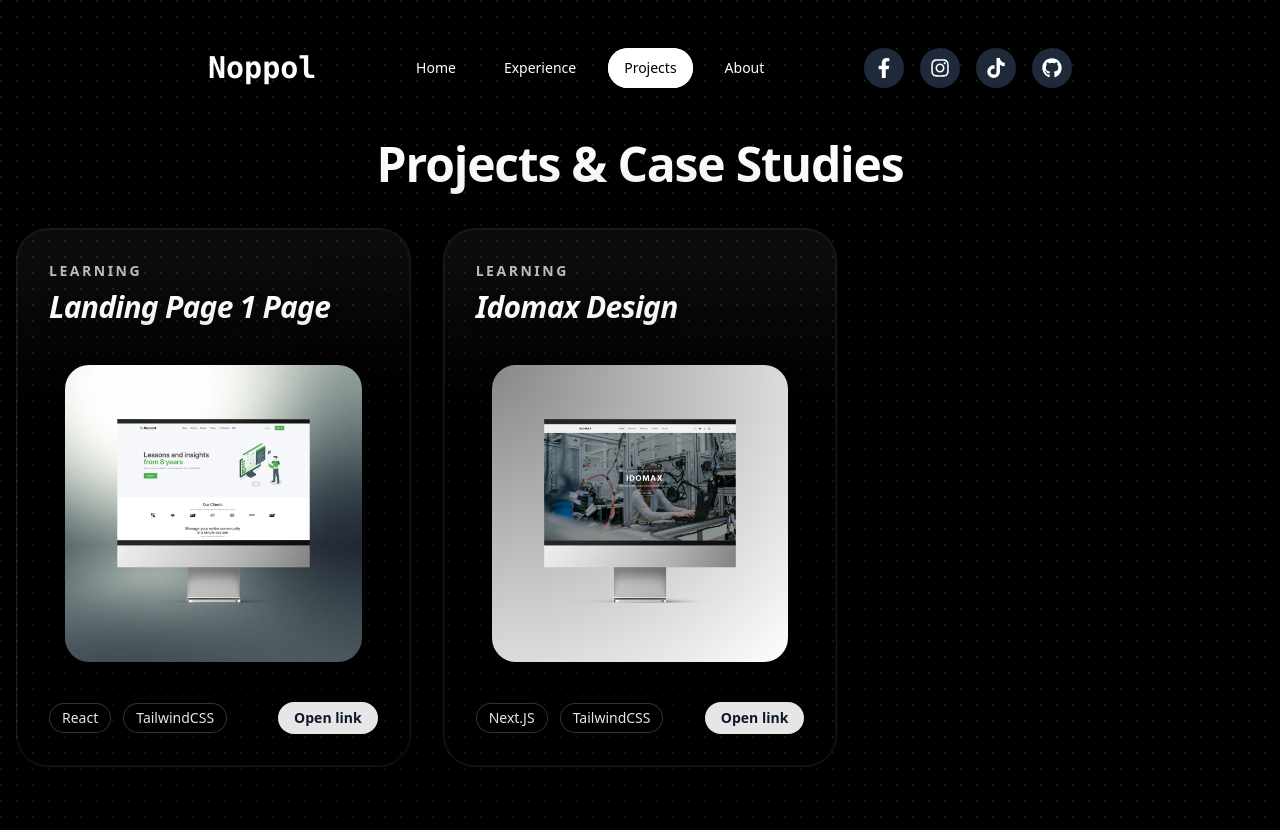
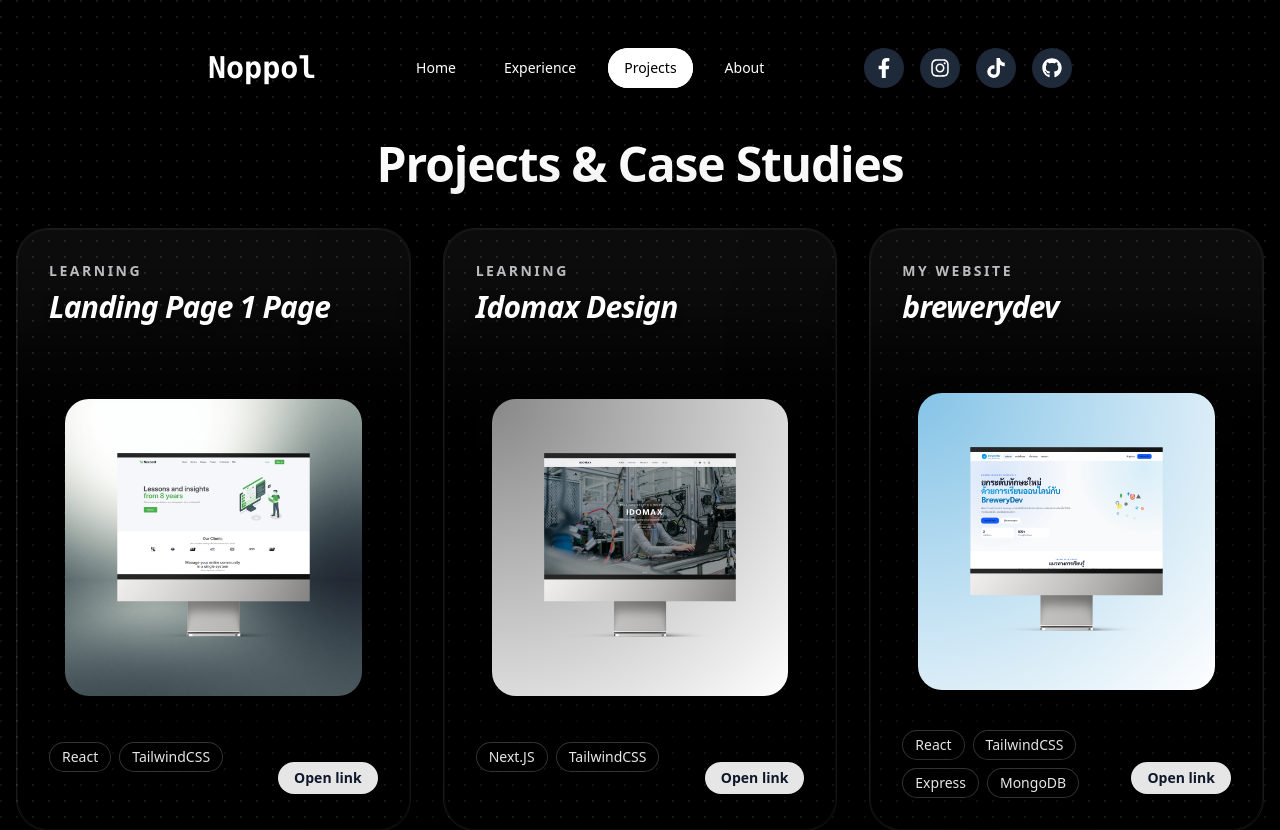
Before and after one commit to BeerMCMXCIX/portfolio.dev, a React (Vite) app: page /projects in a window 1280 px wide. Shown: the top 830 px of the page. Built offline with nearby package versions, Linux system fonts and the light colour scheme.

Commit message:
เพิ่มโปรเจคและแก้ไข ProjectCard

```diff
--- a/src/containers/projects/ProjectCard.jsx
+++ b/src/containers/projects/ProjectCard.jsx
@@ -1,5 +1,6 @@
 import ReactTailwind from "../../assets/img/react-tailwindcss.png";
 import idomax from "../../assets/img/idomax-design.png"
+import brewerydev from "../../assets/img/brewerydev-web.png"
 
 const projects = [
   {
@@ -18,6 +19,14 @@ const projects = [
     gradient: "from-black-900 via-black-900/90 to-black-800/80", //from-สีเริ่มตั้น via-สีกลาง to-สีปลายทาง bg-gradient-to-r from-gray-700 via-gray-900 to-black
     url: "https://idomax-design.vercel.app/",
   },
+  {
+    category: "My website",
+    title: "brewerydev",
+    image: brewerydev,
+    techs: ["React", "TailwindCSS","Express","MongoDB"],
+    gradient: "from-black-900 via-black-900/90 to-black-800/80", //from-สีเริ่มตั้น via-สีกลาง to-สีปลายทาง bg-gradient-to-r from-gray-700 via-gray-900 to-black
+    url: "https://brewerydev.vercel.app/",
+  },
 ];
 
 // pill แสดง tech ด้านล่างการ์ด
@@ -34,9 +43,9 @@ function ProjectCard({ project }) {
   return (
     <article
       className={[
-        "relative flex h-full flex-col justify-between overflow-hidden",
+        "relative flex h-full flex-col overflow-hidden",
         "rounded-[32px] border border-white/10",
-        "bg-gradient-to-b", //การใช้ gradient-to- (b ไล่สีจาก บนลงล่าง) (r ซ้ายไปขวา) (l ขวาไปซ้าย) (tr ซ้ายล่างไปขวาบนเป็นต้น)
+        "bg-gradient-to-b",
         project.gradient,
         "shadow-[0_40px_120px_rgba(0,0,0,0.7)]",
         "p-6 sm:p-7 lg:p-8",
@@ -47,18 +56,18 @@ function ProjectCard({ project }) {
       {/* เส้นขอบด้านในบาง ๆ */}
       <div className="pointer-events-none absolute inset-0 rounded-[32px] border border-white/5" />
 
-      {/* ส่วนหัว: หมวด + ชื่อโปรเจกต์ */}
-      <header className="relative z-10">
+      {/* 1. ส่วนหัว: หมวด + ชื่อโปรเจกต์ */}
+      <header className="relative z-10 shrink-0">
         <p className="text-sm font-semibold uppercase tracking-[0.18em] text-gray-200/80">
           {project.category}
         </p>
-        <h3 className="mt-2 text-2xl sm:text-3xl font-extrabold tracking-tight text-white italic drop-shadow-lg">
+        <h3 className="mt-2 min-h-[4rem] text-2xl sm:text-3xl font-extrabold tracking-tight text-white italic drop-shadow-lg">
           {project.title}
         </h3>
       </header>
 
-      {/* รูป mockup กลางการ์ด */}
-      <div className="relative z-10 mt-6 flex flex-1 items-center justify-center">
+      {/* 2. รูป mockup กลางการ์ด */}
+      <div className="relative z-10 my-6 flex flex-1 items-center justify-center">
         <div className="w-full max-w-md">
           <div className="rounded-[28px] bg-black/40 p-3 sm:p-4 shadow-[0_30px_80px_rgba(0,0,0,0.9)]">
             <img
@@ -70,22 +79,28 @@ function ProjectCard({ project }) {
         </div>
       </div>
 
-      {/* แสดง tech เป็น pills ด้านล่าง */}
-      <footer className="relative z-10 mt-6 flex flex-wrap items-center gap-3">
-        {/* tech pills */}
-        <div className="flex flex-wrap gap-3">
+      {/* 3. แสดง tech เป็น pills ด้านล่าง */}
+      {/* เปลี่ยนจาก flex-wrap เป็น flex แถวเดียว พร้อมตรึงปุ่มไว้ด้านล่าง (items-end) */}
+      <footer className="relative z-10 mt-auto flex items-end justify-between gap-4">
+
+        {/* Container สำหรับ Tech Pills:
+            - flex-1: กินพื้นที่ฝั่งซ้ายผลักปุ่มไปขวา
+            - min-h-[3.5rem]: จองความสูงเผื่อไว้ 2 บรรทัดเสมอ การ์ดจะได้สูงเท่ากัน
+            - content-start: ถ้ามีแค่บรรทัดเดียว ให้ชิดขอบบนของพื้นที่ที่จองไว้ */}
+        <div className="flex flex-1 flex-wrap content-start gap-2 min-h-[3.5rem]">
           {project.techs.map((tech) => (
             <TechPill key={tech} label={tech} />
           ))}
         </div>
 
-        {/* ปุ่มไปเว็บโปรเจกต์ (ถ้ามี url) */}
+        {/* ปุ่มไปเว็บโปรเจกต์ */}
         {project.url && (
           <a
             href={project.url}
             target="_blank"
             rel="noopener noreferrer"
-            className="ml-auto items-center rounded-full bg-white/90 px-4 py-1.5 text-xs md:text-sm font-semibold text-slate-900 shadow hover:bg-white"
+            // ใส่ shrink-0 ป้องกันไม่ให้ปุ่มโดนบีบจนเสียทรง
+            className="shrink-0 mb-1 rounded-full bg-white/90 px-4 py-1.5 text-xs md:text-sm font-semibold text-slate-900 shadow hover:bg-white"
           >
             Open link
           </a>
```
Also changed, not shown: src/assets/img/brewerydev-web.png (added).
